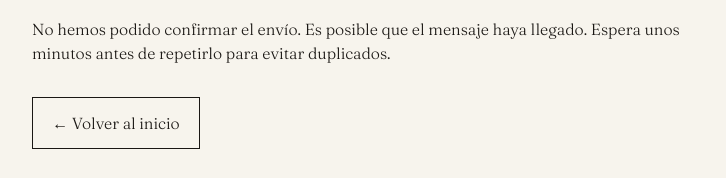
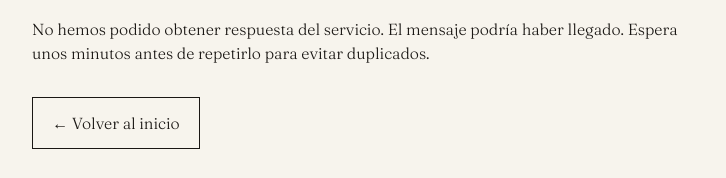
Before and after one commit to GiselleCiardulloLucero/GiselleCiardulloLuceroWeb, a plain HTML site: page contacto.html in a window 1280 px wide. Both pictures are taken after typing "Sample", "name@example.com", "Sample" into the empty fields and a click on the button "Enviar mensaje". Shown: the part 633-811 px from the top of the page, 268-994 px from the left. Drawn offline with Linux system fonts and the light colour scheme; no server answers.

Commit message:
Revisar la confirmación del formulario de contacto

```diff
--- a/contacto.html
+++ b/contacto.html
@@ -76,42 +76,6 @@
     </form>
     <a href="index.html" class="back-home">← Volver al inicio</a>
 
-    <script>
-        const form = document.querySelector('form');
-        const status = document.querySelector('.form-status');
-        const button = form.querySelector('button');
-        const unconfirmedMessage = 'No hemos podido confirmar el envío. Es posible que el mensaje haya llegado. Espera unos minutos antes de repetirlo para evitar duplicados.';
-        form.addEventListener('submit', async (e) => {
-            e.preventDefault();
-            if (button.disabled) return;
-            const data = new FormData(form);
-            button.disabled = true;
-            status.textContent = 'Enviando mensaje…';
-            const waitingNotice = window.setTimeout(() => {
-                status.textContent = 'El envío está tardando. Seguimos esperando confirmación; no vuelvas a enviarlo todavía.';
-            }, 15000);
-            try {
-                const response = await fetch(form.action, { method: 'POST', body: data, headers: { 'Accept': 'application/json' } });
-                let result = null;
-                try {
-                    result = await response.json();
-                } catch {
-                    // Sin una respuesta válida no se puede confirmar el envío.
-                }
-                const confirmed = response.ok && (result?.success === true || result?.success === 'true');
-                if (confirmed) {
-                    status.textContent = '¡Gracias! El envío de tu mensaje ha sido confirmado.';
-                    form.reset();
-                } else {
-                    status.textContent = unconfirmedMessage;
-                }
-            } catch {
-                status.textContent = unconfirmedMessage;
-            } finally {
-                window.clearTimeout(waitingNotice);
-                button.disabled = false;
-            }
-        });
-    </script>
+    <script src="contacto.js?v=1" defer></script>
 </body>
 </html>
--- /dev/null
+++ b/contacto.js
@@ -0,0 +1,90 @@
+(() => {
+    'use strict';
+
+    const form = document.querySelector('form');
+    const status = document.querySelector('.form-status');
+    const button = form?.querySelector('button[type="submit"]');
+    if (!form || !status || !button) return;
+
+    const uncertainDelivery = ' El mensaje podría haber llegado. Espera unos minutos antes de repetirlo para evitar duplicados.';
+    let sending = false;
+
+    form.addEventListener('submit', async event => {
+        event.preventDefault();
+        if (sending) return;
+
+        if (navigator.onLine === false) {
+            status.textContent = 'No hay conexión a Internet. Revisa tu conexión antes de enviar el mensaje.';
+            console.warn('[Contacto]', JSON.stringify({ reason: 'offline', attempted: false }));
+            return;
+        }
+
+        const payload = Object.fromEntries(new FormData(form));
+        const controller = new AbortController();
+        const startedAt = performance.now();
+        sending = true;
+        button.disabled = true;
+        status.textContent = 'Enviando mensaje…';
+
+        function diagnose(reason, response) {
+            // Nunca se registran datos del formulario, su destino ni el cuerpo de la respuesta.
+            console.warn('[Contacto]', JSON.stringify({
+                reason,
+                httpStatus: response?.status ?? null,
+                responseType: response?.type ?? null,
+                contentType: response?.headers?.get('content-type')?.split(';')[0] ?? null,
+                elapsedMs: Math.round(performance.now() - startedAt)
+            }));
+        }
+
+        const waitingNotice = window.setTimeout(() => {
+            status.textContent = 'El envío está tardando. Seguimos esperando confirmación; no vuelvas a enviarlo todavía.';
+        }, 15000);
+        const requestTimeout = window.setTimeout(() => controller.abort(), 90000);
+
+        try {
+            const response = await fetch(form.action, {
+                method: 'POST',
+                headers: { 'Content-Type': 'application/json', 'Accept': 'application/json' },
+                body: JSON.stringify(payload),
+                signal: controller.signal
+            });
+
+            if (!response.ok) {
+                diagnose('http-error', response);
+                status.textContent = 'El servicio ha respondido con un problema y no hemos podido confirmar el envío.' + uncertainDelivery;
+                return;
+            }
+
+            let result;
+            try {
+                result = await response.json();
+            } catch {
+                diagnose(controller.signal.aborted ? 'timeout' : 'invalid-response', response);
+                status.textContent = controller.signal.aborted
+                    ? 'El servicio no ha respondido a tiempo.' + uncertainDelivery
+                    : 'El servicio no ha dado una confirmación que podamos verificar.' + uncertainDelivery;
+                return;
+            }
+
+            if (result?.success === true || result?.success === 'true') {
+                status.textContent = '¡Gracias! El servicio ha confirmado el envío de tu mensaje.';
+                form.reset();
+            } else {
+                diagnose(result?.success === false || result?.success === 'false'
+                    ? 'service-not-confirmed' : 'missing-confirmation', response);
+                status.textContent = 'El servicio no ha confirmado el envío.' + uncertainDelivery;
+            }
+        } catch {
+            diagnose(controller.signal.aborted ? 'timeout' : 'network-error');
+            status.textContent = controller.signal.aborted
+                ? 'El servicio no ha respondido a tiempo.' + uncertainDelivery
+                : 'No hemos podido obtener respuesta del servicio.' + uncertainDelivery;
+        } finally {
+            window.clearTimeout(waitingNotice);
+            window.clearTimeout(requestTimeout);
+            sending = false;
+            button.disabled = false;
+        }
+    });
+})();
```
